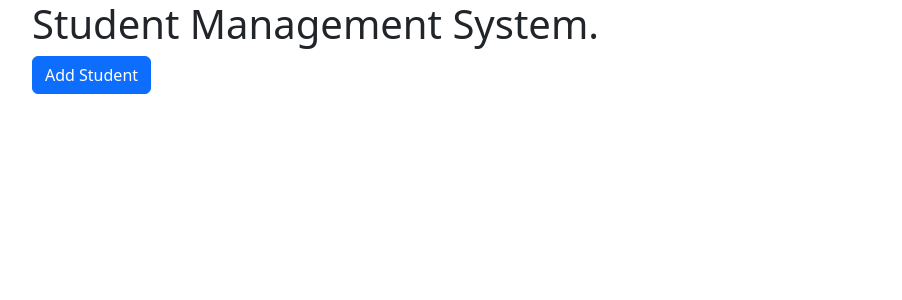
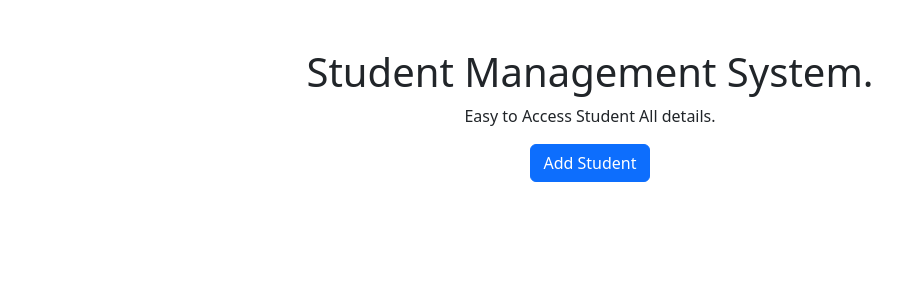
Before and after one commit to GaneshPanday07/React-Node-project, a React app in the folder Student-Management-System/frontend/: page / in a window 1280 px wide. Shown: the top 300 px of the page, without its empty margins (50-952 px from the left). Built offline with nearby package versions, Linux system fonts and the light colour scheme; the HTML template or start-up script is replaced by a standard one.

Commit message:
modified

```diff
--- a/Student-Management-System/frontend/src/pages/AddStudent.jsx
+++ b/Student-Management-System/frontend/src/pages/AddStudent.jsx
@@ -4,14 +4,12 @@ import { Container, Row, Col, Form, Button } from "react-bootstrap"
 import { useNavigate } from 'react-router-dom'
 function AddStudent(){
     let navigate = useNavigate();
+
     let [rollNo, setRollNo] = useState('');
     let [studentName, setStudentName] = useState('');
     let[course, setCourse] = useState('');
     let[mobileNo, setMobileNo] = useState(0);
 
-    function gotoStudentsList(){
-        navigate('/Student/List')
-    }
     return(
 
         <Container>
@@ -38,7 +36,7 @@ function AddStudent(){
                         </Form.Group>
 
                         <Button className="mt-5">Add Student</Button>
-                        <Button className="mt-5 ms-2" onClick={gotoStudentsList}>Student List</Button>
+                        <Button className="mt-5 ms-2" onClick={() => navigate('/Student/List')}>Student List</Button>
                     </Form>
                 </Col>
             </Row>
--- a/Student-Management-System/frontend/src/pages/Home.jsx
+++ b/Student-Management-System/frontend/src/pages/Home.jsx
@@ -8,8 +8,11 @@ function Home(){
         <Container>
             <Row>
                 <Col>
+                <diV className="text-center mt-5">
                     <h1>Student Management System.</h1>
-        <Button onClick={() => navigate('/Add/Student')}>Add Student</Button>
+                    <p>Easy to Access Student All details.</p>
+                    <Button onClick={() => navigate('/Add/Student')}>Add Student</Button>
+                </diV>
                 </Col>
             </Row>
         </Container>
--- a/Student-Management-System/frontend/src/pages/StudentList.jsx
+++ b/Student-Management-System/frontend/src/pages/StudentList.jsx
@@ -12,6 +12,7 @@ function StudentList(){
                                 <th>Student Name</th>
                                 <th>Course</th>
                                 <th>MobileNo</th>
+                                <th>Action</th>
                             </tr>
                         </thead>
                         <tbody>
```
